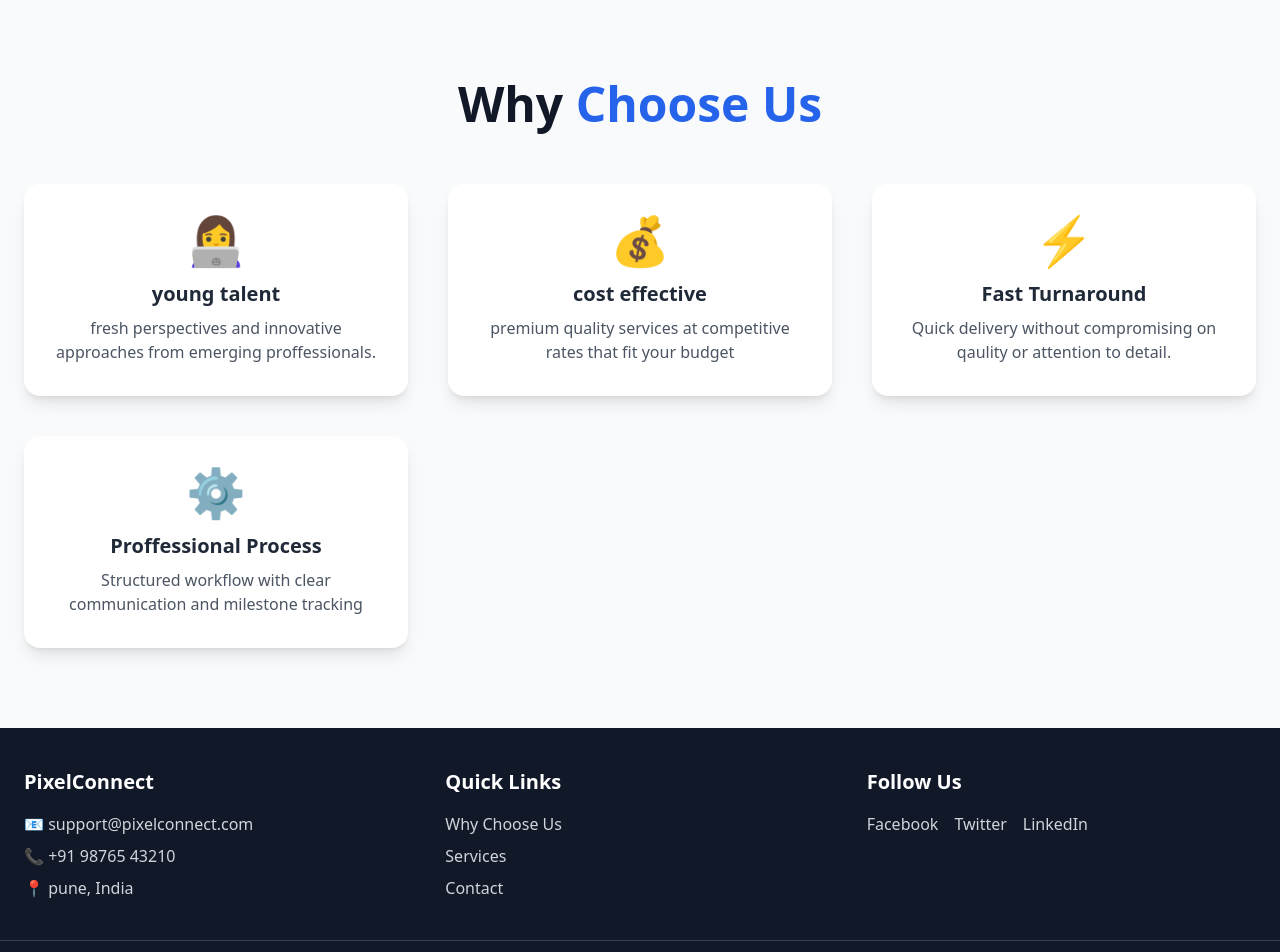
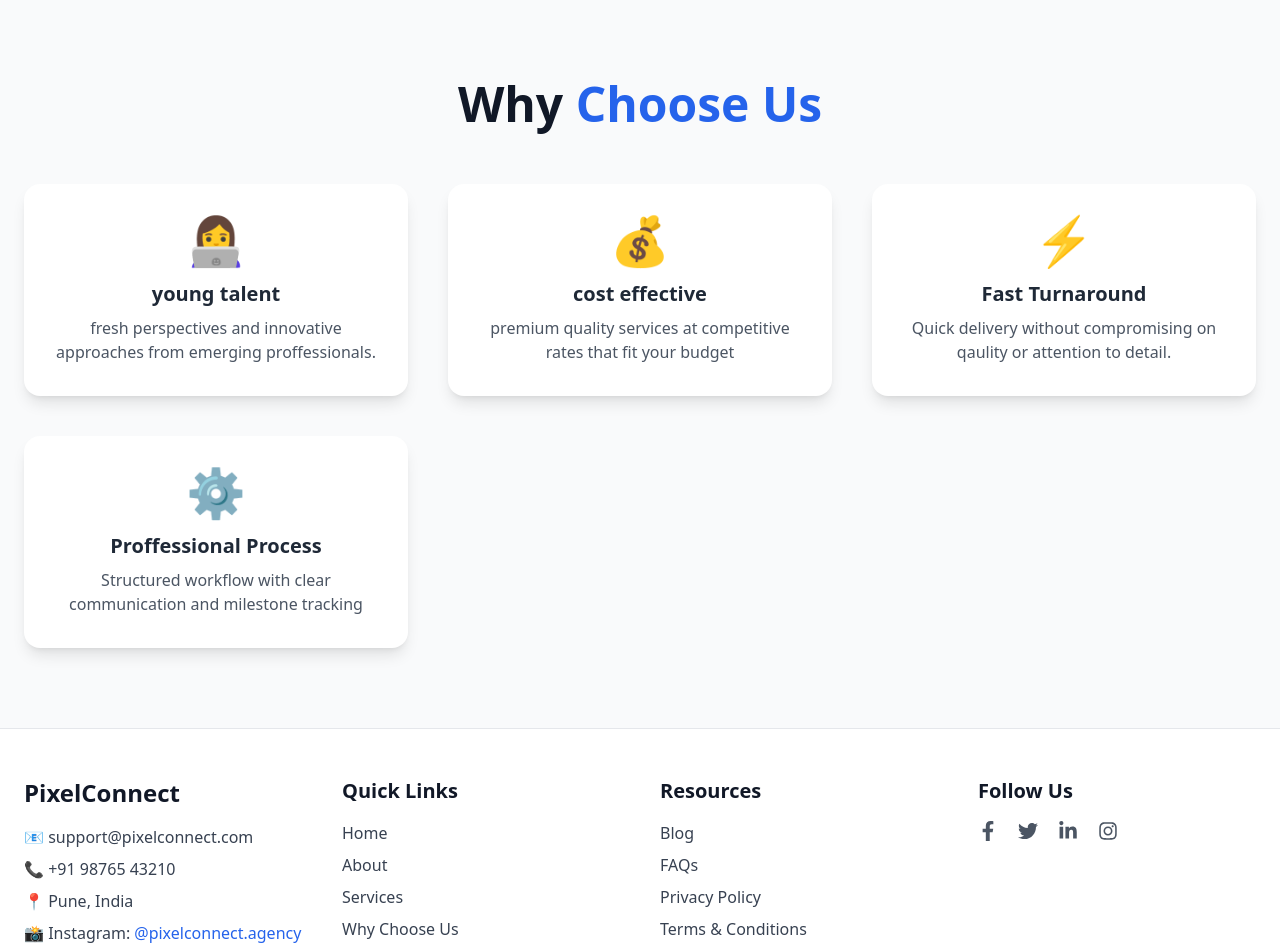
Before and after one commit to webteamaleadvinit-dotcom/pixelconnect-web-redesign, a React (Create React App) app: page / in a window 1280 px wide. Shown: the top 952 px of the page. Built offline with nearby package versions, Linux system fonts and the light colour scheme.

Commit message:
added updated footer

```diff
--- a/src/App.js
+++ b/src/App.js
@@ -10,4 +10,4 @@ function App() {
   );
 }
 
-export default App;
+export default App;   // <-- This line fixes your error
--- a/src/components/Footer.js
+++ b/src/components/Footer.js
@@ -1,40 +1,73 @@
+import { FaFacebookF, FaTwitter, FaLinkedinIn, FaInstagram } from "react-icons/fa";
+
 export default function Footer() {
   return (
-    <footer className="bg-gray-900 text-gray-300 py-10">
-      <div className="max-w-7xl mx-auto px-6 grid grid-cols-1 md:grid-cols-3 gap-8">
+    <footer className="bg-white text-gray-700 py-12 border-t border-gray-200">
+      <div className="max-w-7xl mx-auto px-6 grid grid-cols-1 md:grid-cols-4 gap-10">
 
         {/* Company Info */}
         <div>
-          <h2 className="text-xl font-bold text-white mb-4">PixelConnect</h2>
+          <h2 className="text-2xl font-bold text-gray-900 mb-4">PixelConnect</h2>
           <p className="mb-2">📧 support@pixelconnect.com</p>
           <p className="mb-2">📞 +91 98765 43210</p>
-          <p>📍 pune, India</p>
+          <p className="mb-2">📍 Pune, India</p>
+          <p>📸 Instagram:
+            <a
+              href="https://instagram.com/pixelconnect.agency"
+              target="_blank"
+              rel="noopener noreferrer"
+              className="text-blue-600 hover:underline ml-1"
+            >
+              @pixelconnect.agency
+            </a>
+          </p>
         </div>
 
         {/* Quick Links */}
         <div>
-          <h2 className="text-xl font-bold text-white mb-4">Quick Links</h2>
+          <h2 className="text-xl font-semibold text-gray-900 mb-4">Quick Links</h2>
           <ul className="space-y-2">
-            <li><a href="#why-us" className="hover:text-white">Why Choose Us</a></li>
-            <li><a href="#services" className="hover:text-white">Services</a></li>
-            <li><a href="#contact" className="hover:text-white">Contact</a></li>
+            <li><a href="#home" className="hover:text-blue-600">Home</a></li>
+            <li><a href="#about" className="hover:text-blue-600">About</a></li>
+            <li><a href="#services" className="hover:text-blue-600">Services</a></li>
+            <li><a href="#why-us" className="hover:text-blue-600">Why Choose Us</a></li>
+            <li><a href="#contact" className="hover:text-blue-600">Contact</a></li>
+          </ul>
+        </div>
+
+        {/* Resources */}
+        <div>
+          <h2 className="text-xl font-semibold text-gray-900 mb-4">Resources</h2>
+          <ul className="space-y-2">
+            <li><a href="#blog" className="hover:text-blue-600">Blog</a></li>
+            <li><a href="#faqs" className="hover:text-blue-600">FAQs</a></li>
+            <li><a href="#privacy" className="hover:text-blue-600">Privacy Policy</a></li>
+            <li><a href="#terms" className="hover:text-blue-600">Terms & Conditions</a></li>
           </ul>
         </div>
 
         {/* Social Media */}
         <div>
-          <h2 className="text-xl font-bold text-white mb-4">Follow Us</h2>
-          <div className="flex space-x-4">
-            <a href="#" className="hover:text-white">Facebook</a>
-            <a href="#" className="hover:text-white">Twitter</a>
-            <a href="#" className="hover:text-white">LinkedIn</a>
+          <h2 className="text-xl font-semibold text-gray-900 mb-4">Follow Us</h2>
+          <div className="flex space-x-5 text-gray-600">
+            <a href="https://facebook.com" target="_blank" rel="noopener noreferrer" className="hover:text-blue-600 text-xl">
+              <FaFacebookF />
+            </a>
+            <a href="https://twitter.com" target="_blank" rel="noopener noreferrer" className="hover:text-blue-600 text-xl">
+              <FaTwitter />
+            </a>
+            <a href="https://linkedin.com" target="_blank" rel="noopener noreferrer" className="hover:text-blue-600 text-xl">
+              <FaLinkedinIn />
+            </a>
+            <a href="https://instagram.com/pixelconnect.agency" target="_blank" rel="noopener noreferrer" className="hover:text-blue-600 text-xl">
+              <FaInstagram />
+            </a>
           </div>
         </div>
-
       </div>
 
       {/* Bottom */}
-      <div className="mt-10 border-t border-gray-700 text-center pt-4 text-sm text-gray-400">
+      <div className="mt-10 border-t border-gray-300 text-center pt-4 text-sm text-gray-500">
         © {new Date().getFullYear()} PixelConnect. All rights reserved.
       </div>
     </footer>
```
Also changed, not shown: src/WhyChooseUs.jsx (line endings or trailing spaces).
